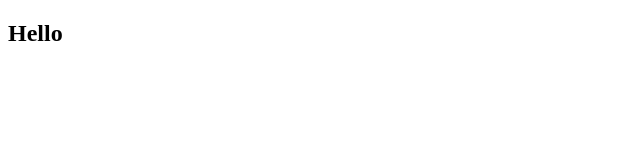
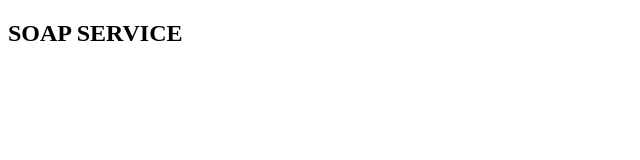
Before and after one commit to chhaichivon/SOAP_SERVICE, a plain HTML site: page WebContent/index.html in a window 1280 px wide. Shown: the whole page, without its empty margins (0-640 px from the left). Drawn offline with Linux system fonts and the light colour scheme.

Commit message:
add index page

```diff
--- a/WebContent/index.html
+++ b/WebContent/index.html
@@ -5,6 +5,6 @@
 <title>Insert title here</title>
 </head>
 <body>
-	<h2>Hello</h2>
+	<h2>SOAP SERVICE</h2>
 </body>
 </html>
```
Also changed, not shown: 1 other file.
